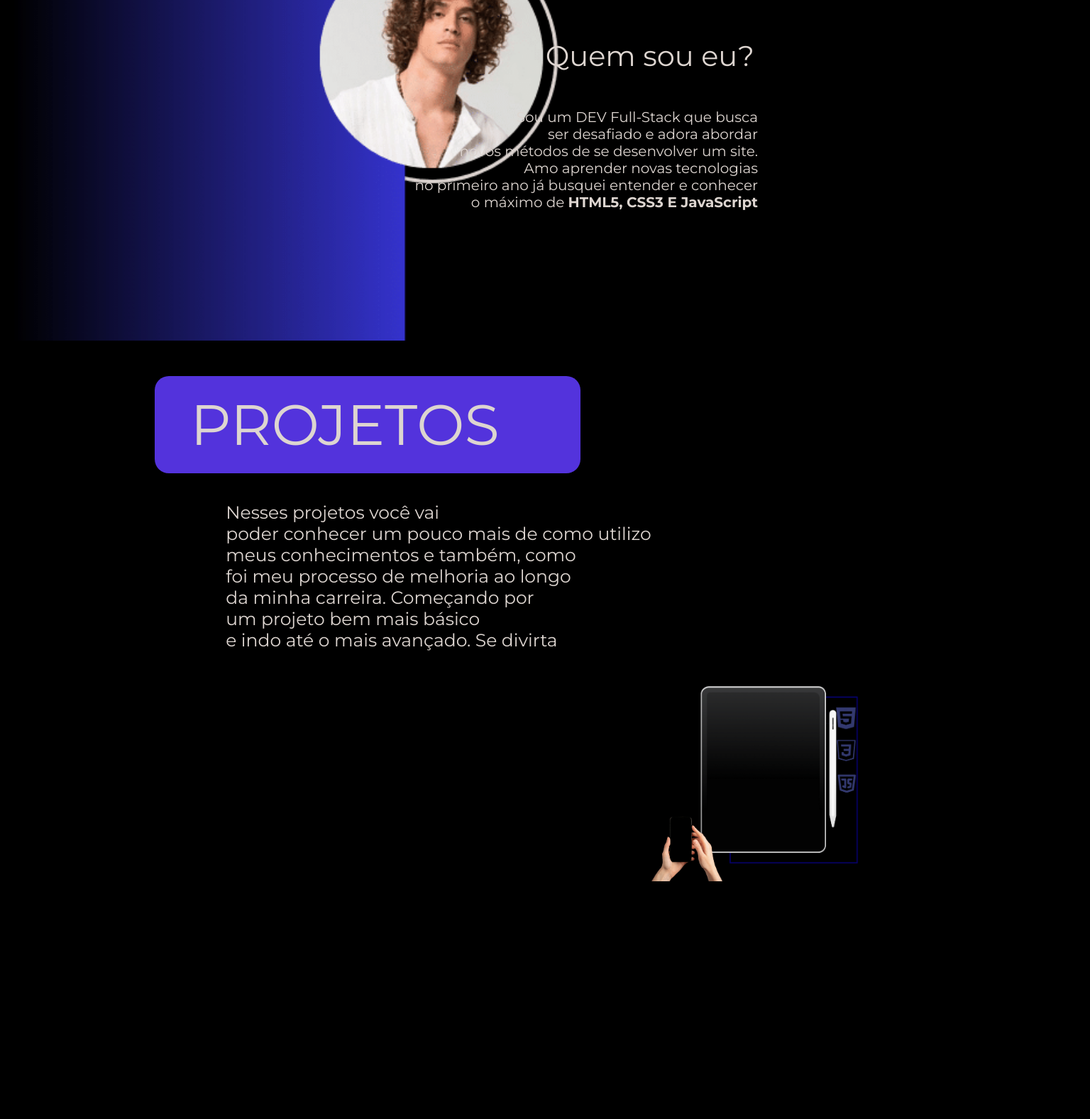
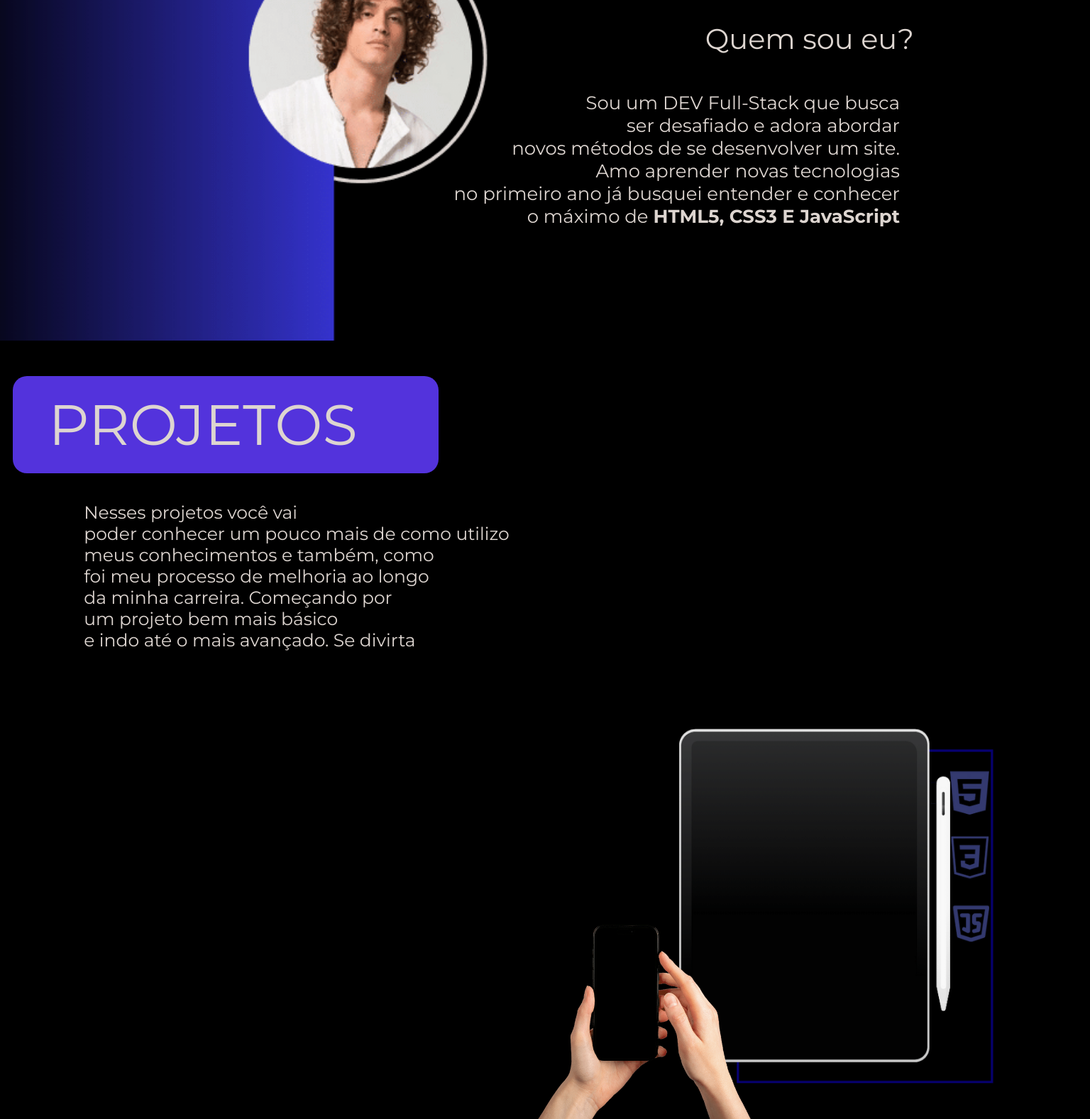
Before and after one commit to Cozacs/PortifolioDEVFullStack, a plain HTML site: page index.html in a window 1536 px wide. Shown: the part 1120-2697 px from the top of the page at 71% size. Before the commit the page ends 2400 px from the top, so only its background shows below. Drawn offline with Linux system fonts and the light colour scheme.

Commit message:
Aprovado
Faltam Retoques

```diff
--- a/estilos/query.css
+++ b/estilos/query.css
@@ -27,7 +27,7 @@
     }
 }
 
-@media screen and (min-width: 1024px) {
+@media screen and (min-width: 1024px) and (max-width: 1440px) {
     #apresentacao {
         background-image: url(../imagens/fundoPC.jpg);
         background-size: cover;
@@ -122,3 +122,99 @@
         margin-left: 450px;
     }
 }
+
+@media screen and (min-width: 1441px) {
+    #apresentacao {
+        background-image: url(../imagens/fundoPC.jpg);
+        background-size: cover;
+        background-repeat: no-repeat;
+        background-position: center center;
+    }
+
+    h1 {
+        color: var(--cor0);
+        margin-bottom: 0;
+        font-size: 80px;
+        font-weight: 400;
+    }
+
+    p {
+        color: var(--cor0);
+        margin-bottom: 10px;
+        font-size: 50px;
+    }
+
+    a {
+        text-decoration: none;
+    }
+
+    .icones {
+        width: 150px;
+    }
+
+    #perfil {
+        background-color: black;
+        background-image: url("../imagens/DesignPerfil.png");
+        background-size: cover;
+        background-repeat: no-repeat;
+        background-position: left top;
+        transform: translate(-450px);
+    }
+
+    #perfil > h1 {
+        width: 700px;
+        margin-bottom: 50px;
+        margin-left: 1100px;
+        text-align: right;
+        font-size: 40px;
+    }
+
+    #perfil > p {
+        width: 700px;
+        margin-left: 1100px;
+        font-size: 26px;
+        text-align: end;
+    }
+
+    #projetos {
+        margin-top: 0;
+        height: 100vh;
+    }
+
+    #ptfinal {
+        height: 100%;
+        margin-top: 50px
+    }
+
+    #ptfinal > h1 {
+        background-color: #5333dc;
+        padding: 20px 50px;
+        transform: translate(-450px);
+        border-radius: 20px;
+    }
+
+    #ptfinal > p {
+        margin-top: 40px;
+        font-size: 25px;
+        transform: translate(-350px);
+    }
+
+    #amostragem {
+        position: relative;
+    }
+
+    #amostragem img#tablet {
+        position: absolute;
+        width: 500px;
+        margin-top: 100px;
+        margin-left: 450px;
+    }
+
+    #amostragem img#cel {
+        position: absolute;
+        width: 300px;
+        height: 300px;
+        margin-top: 350px;
+        margin-left: 290px;
+    }
+}
```
